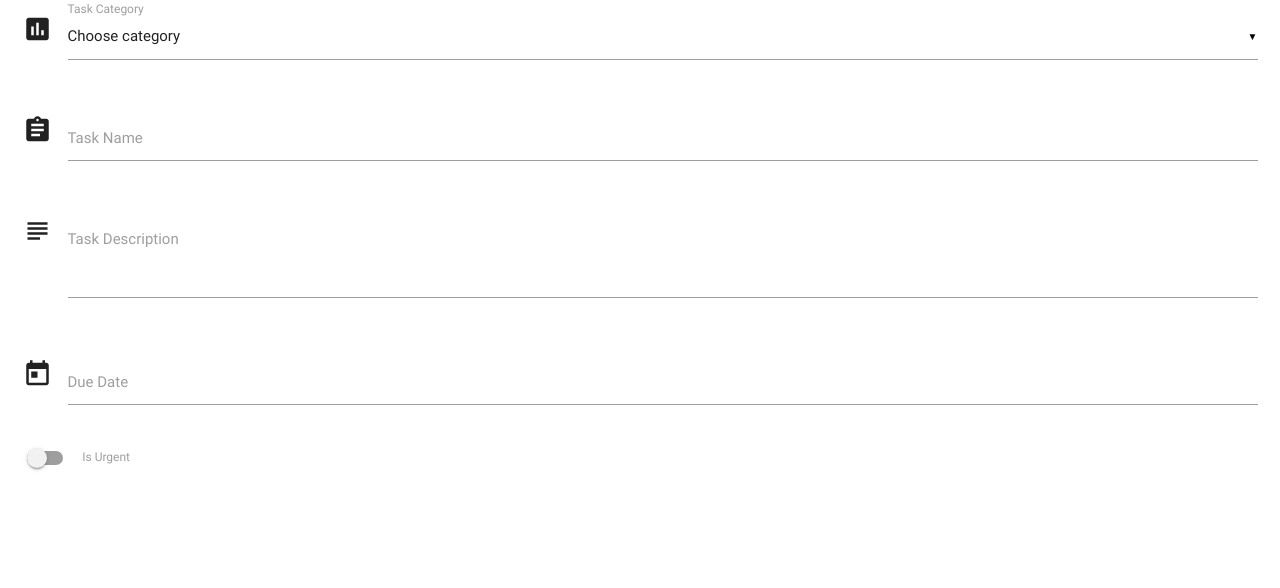
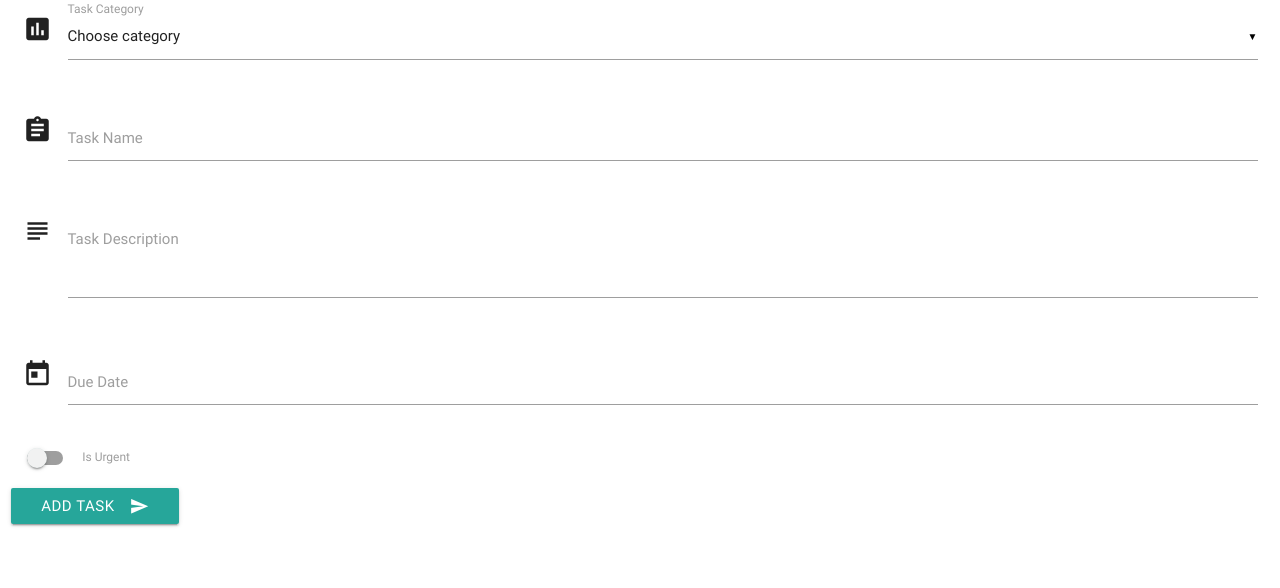
Before and after one commit to bravoalpha79/MongoDB-task-manager, a Flask app: page /add_task in a window 1280 px wide. Shown: the part 89-677 px from the top of the page. Run offline with Flask 2, Linux system fonts and the light colour scheme; data that the repository does not hold is empty; some libraries are stand-ins or nearby versions.

Commit message:
add form button; add task submission route

```diff
--- a/app.py
+++ b/app.py
@@ -25,6 +25,13 @@ def add_task():
     return render_template("addtask.html",
     categories=mongo.db.categories.find())
 
+
+@app.route("/insert_task", methods=["POST"])
+def insert_task():
+    tasks = mongo.db.tasks
+    tasks.insert_one(request.form.to_dict())
+    return redirect(url_for("get_tasks"))
+
 if __name__ == "__main__":
     app.run(host=os.environ.get("IP"),
             port=int(os.environ.get("PORT")),
--- a/templates/addtask.html
+++ b/templates/addtask.html
@@ -3,7 +3,7 @@
 
 <h3>Add Task</h3>
 <div class="row">
-    <form action="" method="POST" class="col s12">
+    <form action="{{url_for('insert_task')}}"" method="POST" class="col s12">
       <div class="row">
         <div class="input-field col s12">
             <i class="material-icons prefix">poll</i>
@@ -46,6 +46,11 @@
           </label>
         </div>
       </div>
+      <div class="row">
+        <button class="btn waves-effect waves-light" type="submit" name="action">Add Task
+          <i class="material-icons right">send</i>
+        </button>
+      </div>
     </form>
   </div>
 
```
